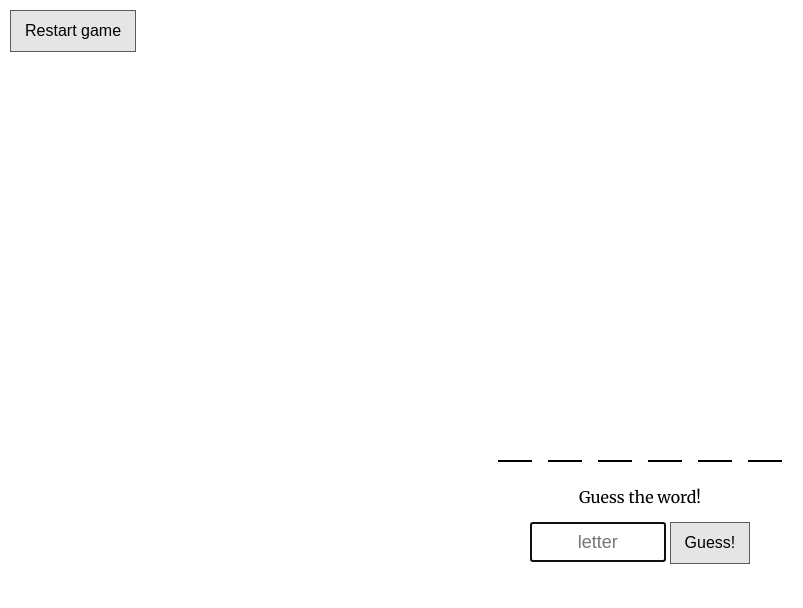
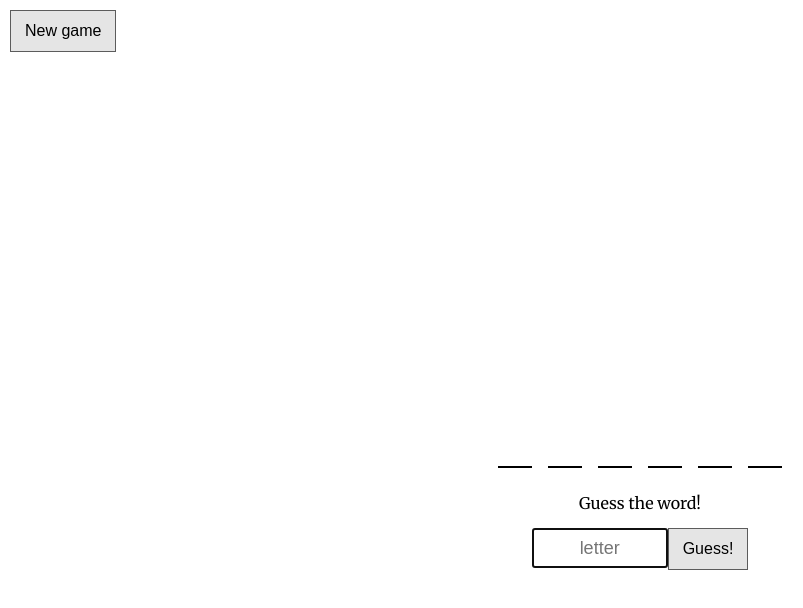
Before and after one commit to erikpantzar/hang-the-man, a plain HTML site: page index.html in a window 1280 px wide. Both pictures are taken after typing "Sample" into the empty fields and a click on the button "Play". Shown: the whole page, without its empty margins (0-803 px from the left). Drawn offline with Linux system fonts and the light colour scheme.

Commit message:
make new game work

```diff
--- a/index.css
+++ b/index.css
@@ -16,6 +16,10 @@ body {
 
 }
 
+.flex-inline {
+    display: flex;
+    align-items: stretch;
+}
 
 label {
     cursor: pointer;
@@ -25,7 +29,7 @@ label {
 
 .stage {
    height: 100vh;
-   max-width: 90%;
+   max-width: 96%;
    margin: auto;
 
    scroll-snap-align: center;
@@ -58,9 +62,13 @@ input {
     font-size: 18px;
 }
 
+.entry-input-container input {
+    max-width: 80%;
+}
+
 .input-letter {
     max-width: 120px;
-    margin: 0 0 15px;
+    margin: 0;
 }
 
 .button {
@@ -73,10 +81,18 @@ input {
     line-height: 24px;
 }
 
+.button:focus,
+.button:active {
+    opacity: .8;
+    transition: opacity 300ms ease-out;
+}
+
 .button-restart {
     position: fixed;
     top: 10px;
     left: 10px;
+
+    z-index: 20;
 }
 
 .target-letters {
--- a/index.html
+++ b/index.html
@@ -81,14 +81,14 @@
 
         <form class="guess-form" autocomplete="off">
             <label for="guessinput">Guess the word!</label>
-            <div>
-            <input type="text" required maxlength="1" class="input-letter" pattern="[A-Öa-ö]{1}" placeholder="letter" id="guessinput" />
-            <button class="button" type="submit">Guess!</button>
-        </div>
+            <div class="flex-inline">
+                <input type="text" required maxlength="1" class="input-letter" pattern="[A-Öa-ö]{1}" placeholder="letter" id="guessinput" />
+                <button class="button" type="submit">Guess!</button>
+            </div>
         </form>
 
         <div class="hangman-controls">
-            <button class="button button-restart" type="button" class="js-restart">Restart game</button>
+            <button class="button button-restart js-restart" type="button" class="js-restart">New game</button>
         </div>
     </section>
 
```
